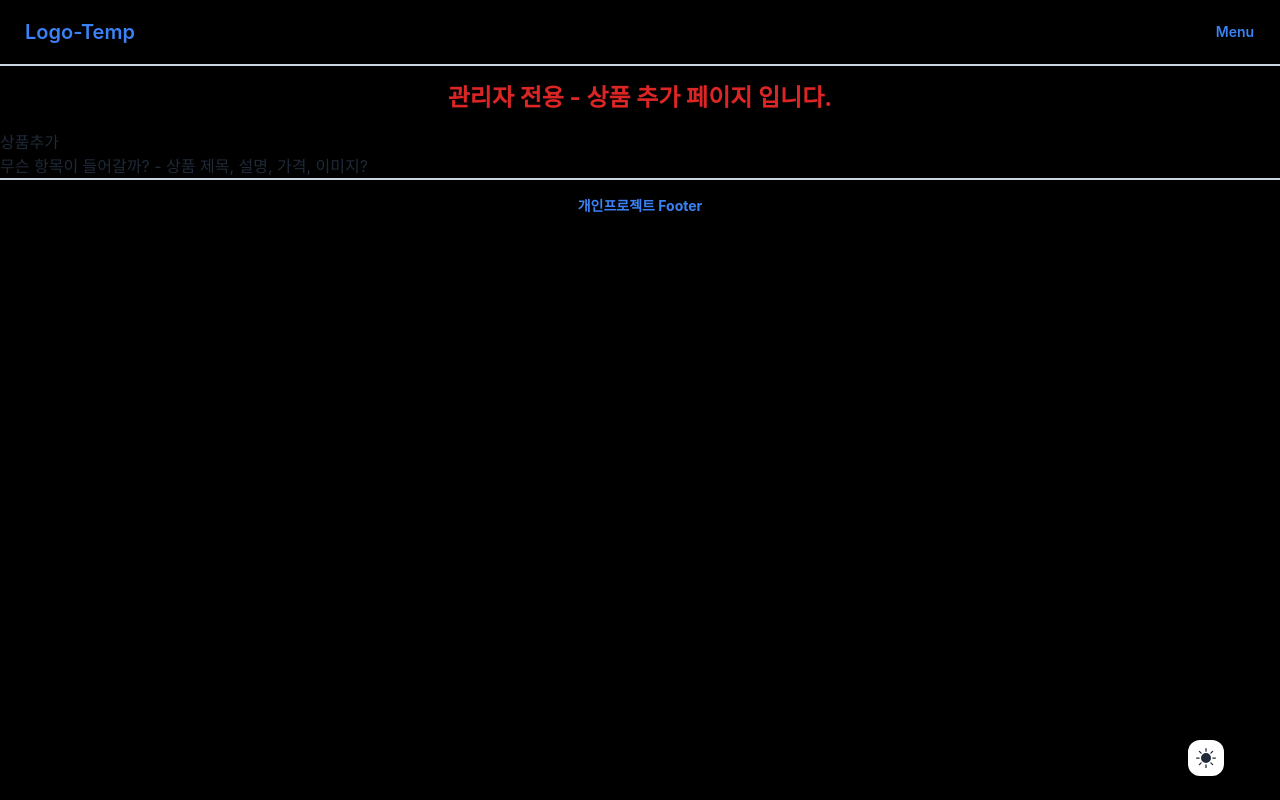
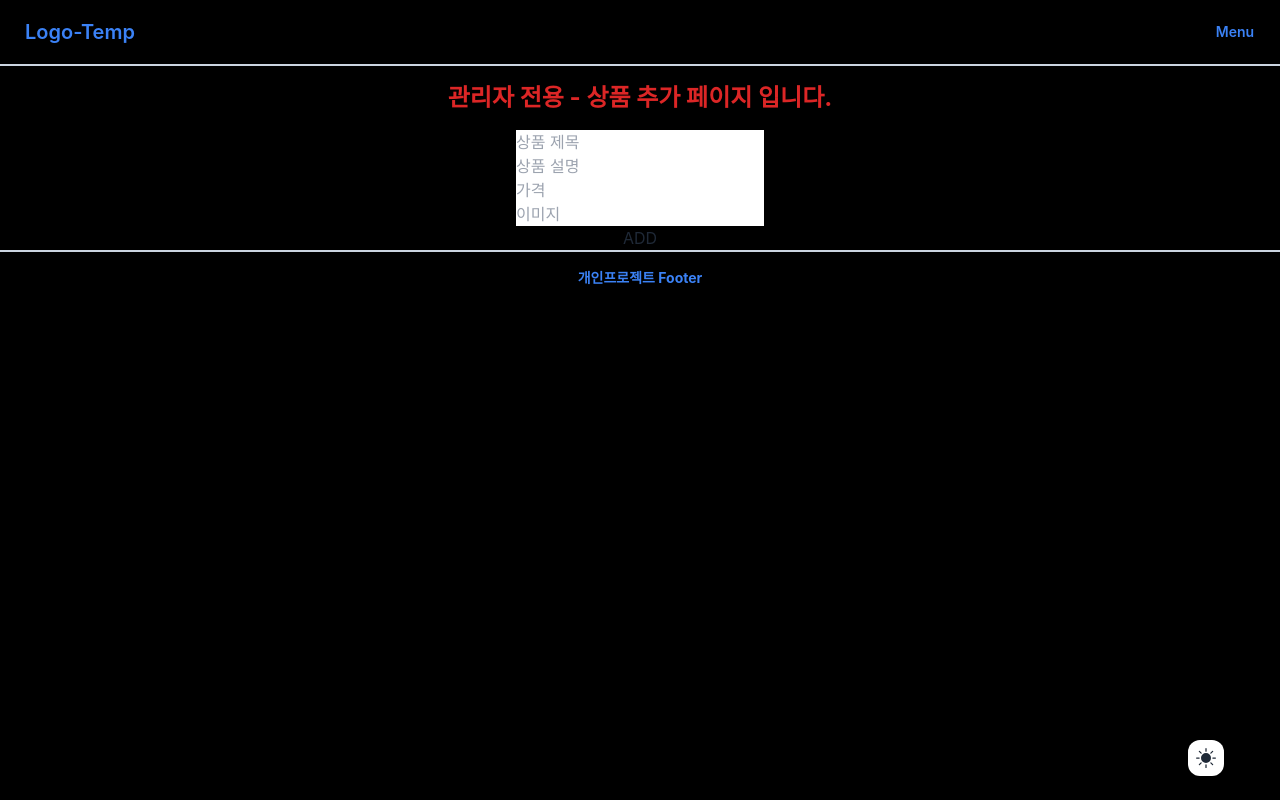
Before and after one commit to Runor0624/Real-Shop, a Next.js app: page /product/add in a window 1280 px wide. Built offline with nearby package versions, Linux system fonts and the light colour scheme.

Commit message:
[Add] console.log 제거 + 기타 UI 초안 추가

```diff
--- a/app/mypage/[id]/page.tsx
+++ b/app/mypage/[id]/page.tsx
@@ -16,7 +16,12 @@ export default function Page() {
         사용자 마이 페이지 입니다
       </h1>
       <MyPage />
-      <Link href='/'>Go To Main</Link>
+
+      <div className='flex flex-row justify-center'>
+        <Link href='/' className='text-center'>
+          Go To Main
+        </Link>
+      </div>
     </>
   )
 }
--- a/components/Auth/MyPage.tsx
+++ b/components/Auth/MyPage.tsx
@@ -23,23 +23,28 @@ export default function MyPage() {
       return response.data
     },
   })
-  console.log(data, 'myData')
+
   return (
+    <>
       <section className='flex flex-col justify-center items-center m-auto my-6 w-1/2'>
         <input
           placeholder='아마도 사용자의 가입시 입력한 ID가 들어갈 부분입니다.'
-        className='w-1/2 h-10 rounded-md my-2'
+          className='w-1/2 h-10 rounded-md my-2 text-blue-500'
+          value={data && data.userId}
         />
 
         <input
           placeholder='아마도 사용자의 가입시간이 들어갈 부분입니다.'
-        className='w-1/2 h-10 rounded-md my-2'
+          className='w-1/2 h-10 rounded-md my-2 text-blue-500'
+          value={data && data.createDate}
         />
 
         <input
           placeholder='아마도 사용자의 권한이 들어갈 부분입니다.'
-        className='w-1/2 h-10 rounded-md my-2'
+          className='w-1/2 h-10 rounded-md my-2 text-blue-500'
+          value={data && data.audit}
         />
       </section>
+    </>
   )
 }
--- a/components/Common/Nav.tsx
+++ b/components/Common/Nav.tsx
@@ -18,9 +18,7 @@ export default function Nav() {
     alert('로그아웃 성공!')
     router.push('/login')
   }
-  console.log(audit)
-  console.log(userId)
-  console.log(id, 'id')
+
   return (
     <>
       <div className='navbar border-b-2 border-slate-300'>
@@ -43,9 +41,11 @@ export default function Nav() {
               tabIndex={0}
               className='mt-3 z-[1] p-2 shadow menu menu-sm dropdown-content bg-base-100 rounded-box w-22'
             >
-              <li>
-                <a onClick={() => router.push('/mypage/1')}>Admin</a>
-              </li>
+              {audit === `${process.env.NEXT_PUBLIC_ADMIN_AUDIT}` && (
+                <li>
+                  <a onClick={() => router.push('/mypage/1')}>Admin</a>
+                </li>
+              )}
               {audit.length >= 1 && userId.length >= 1 && (
                 <li>
                   <a onClick={() => router.push(`/mypage/${id}`)}>MyPage</a>
--- a/components/Product/AddButton.tsx
+++ b/components/Product/AddButton.tsx
@@ -1,19 +1,25 @@
 // 상품 추가 페이지로 안내하는 버튼 - 관리자 전용
 'use client'
 
+import { useAuthStore } from '@/app/Util/Zustand/store'
 import { useRouter } from 'next/navigation'
 import { AiOutlinePlus } from 'react-icons/ai'
 
 export default function ProductAddButton() {
+  const { audit } = useAuthStore((state) => ({
+    audit: state.audit,
+  }))
   const router = useRouter()
   return (
     <>
+      {audit === `${process.env.NEXT_PUBLIC_ADMIN_AUDIT}` && (
         <button
           className='btn btn-success text-white'
           onClick={() => router.push('/product/add')}
         >
           <AiOutlinePlus /> Add
         </button>
+      )}
     </>
   )
 }
--- a/components/Product/ProductAdd.tsx
+++ b/components/Product/ProductAdd.tsx
@@ -3,9 +3,12 @@
 export default function ProductAdd() {
   return (
     <>
-      <form>
-        <h1>상품추가</h1>
-        <p>무슨 항목이 들어갈까? - 상품 제목, 설명, 가격, 이미지?</p>
+      <form className='flex flex-col justify-center items-center'>
+        <input placeholder='상품 제목' />
+        <input placeholder='상품 설명' />
+        <input placeholder='가격' />
+        <input placeholder='이미지' />
+        <button>ADD</button>
       </form>
     </>
   )
--- a/components/guest/card.tsx
+++ b/components/guest/card.tsx
@@ -10,7 +10,6 @@ const Card = async () => {
     next: { revalidate: 5 },
   })
   const Cards: CardTypes[] = await res.json()
-  console.log(Cards)
   return (
     <>
       {Cards.map((item: CardTypes) => (
```
Also changed, not shown: components/Common/README.md (deleted). Lines whose indentation alone changed are shown as unchanged.
